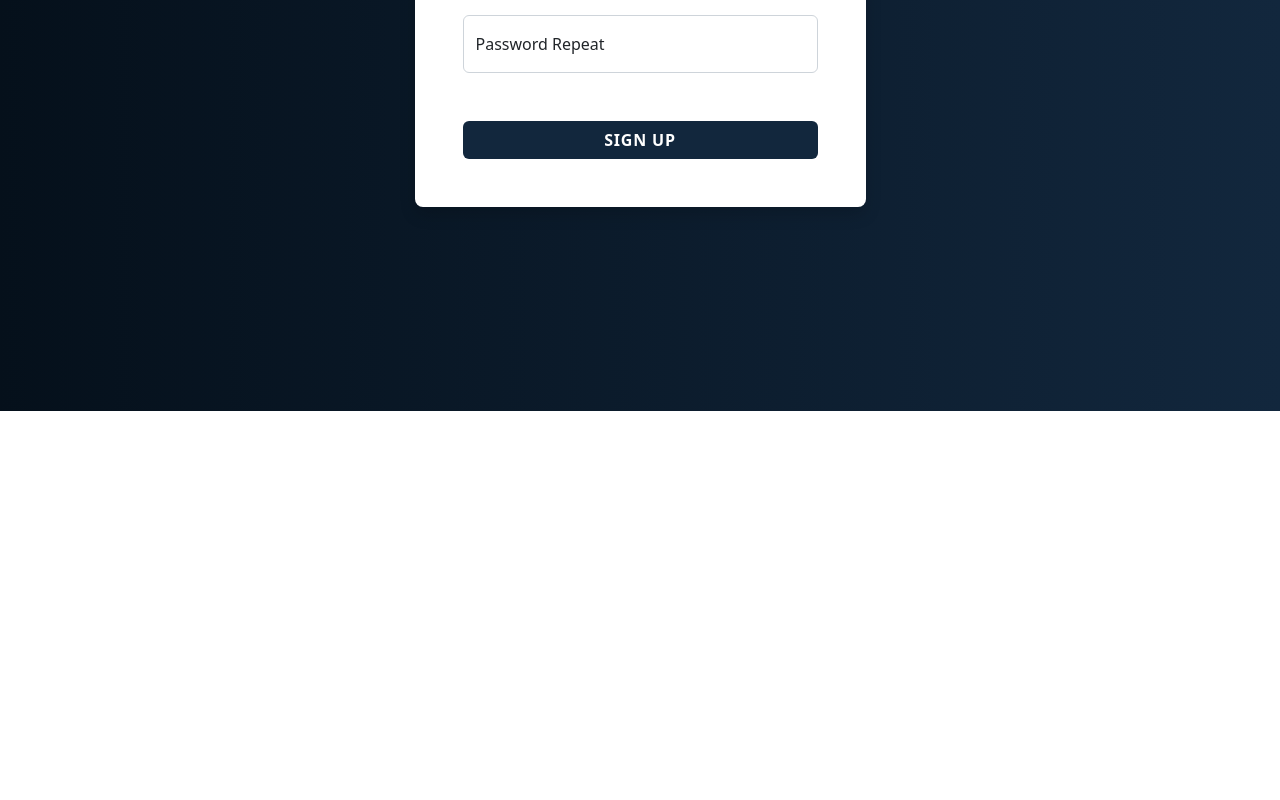
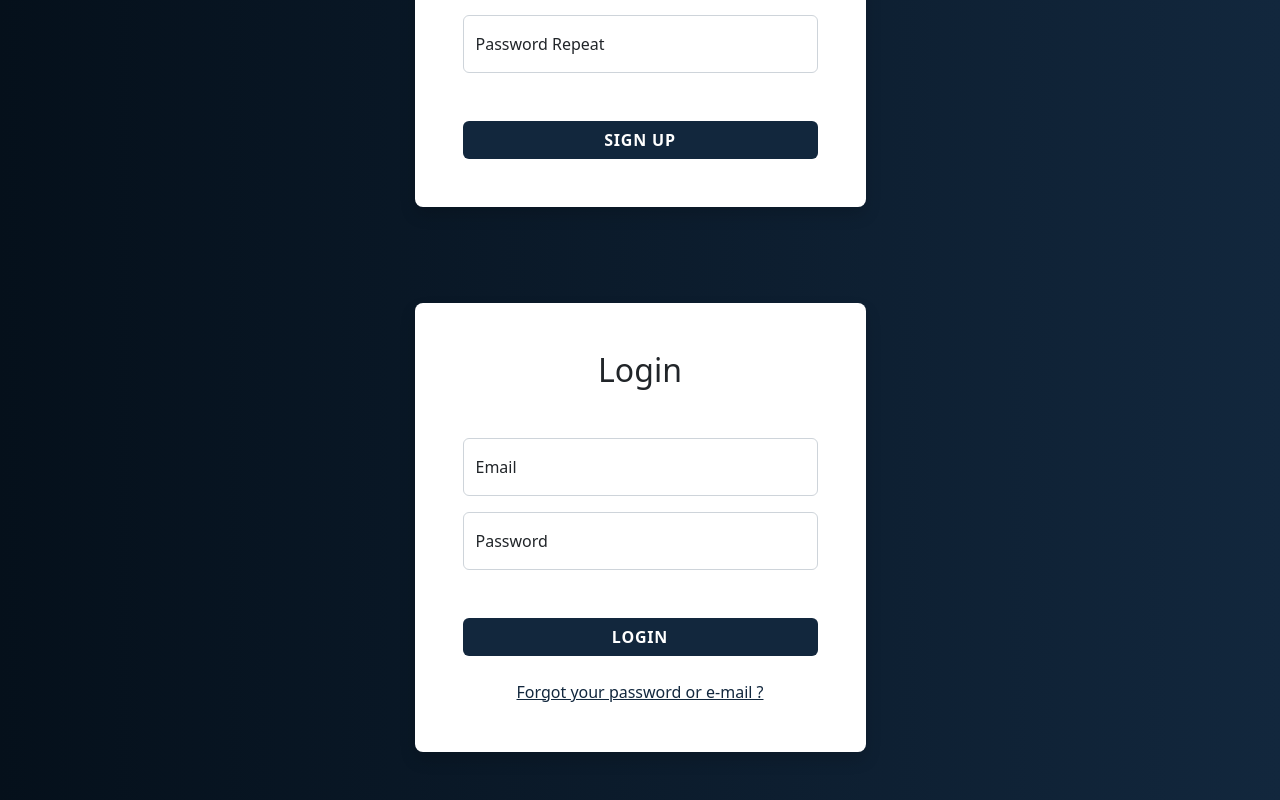
Before and after one commit to duhayildirim/BlogUIReact, a React (Create React App) app: page / in a window 1280 px wide. Shown: the part 389-1189 px from the top of the page. Before the commit the page ends 800 px from the top, so only its background shows below. Built offline with nearby package versions, Linux system fonts and the light colour scheme.

Commit message:
Login page

```diff
--- a/src/Styles/Form.css
+++ b/src/Styles/Form.css
@@ -2,6 +2,11 @@ body {
   background: #12273d;
   background: linear-gradient(to right, #05101b, #12273d);
 }
+
+a {
+ color: #12273d !important;
+}
+
 
 .btn-login {
   font-size: 0.9rem;
--- a/src/index.js
+++ b/src/index.js
@@ -4,6 +4,7 @@ import './index.css';
 import './styles/Form.css';
 import reportWebVitals from './reportWebVitals';
 import UserSignupPage from './pages/UserSignupPage';
+import UserLoginPage from './pages/UserLoginPage';
 import 'bootstrap/dist/css/bootstrap.min.css';
 
 
@@ -11,6 +12,7 @@ const root = ReactDOM.createRoot(document.getElementById('root'));
 root.render(
   <React.StrictMode>
     <UserSignupPage />
+    <UserLoginPage />
   </React.StrictMode>
 );
 
--- /dev/null
+++ b/src/pages/UserLoginPage.js
@@ -0,0 +1,50 @@
+import React from "react";
+import Input from "../components/Input"
+
+class UserLoginPage extends React.Component {
+    state = {
+        email: null,
+        password: null
+    }
+
+    onChange = e => {
+        const { name, value } = e.target
+
+        this.setState({
+            [name]: value
+        })
+    }
+
+    render() {
+        return (
+            <div className="container">
+                <div className="row">
+                    <div className="col-sm-9 col-md-7 col-lg-5 mx-auto">
+                        <div className="card border-0 shadow rounded-3 my-5">
+                            <div className="card-body p-4 p-sm-5">
+                                <h2 className="card-title text-center mb-5 fw-light">Login</h2>
+                                <form>
+                                    <Input type="email" name="email" label="Email" placeHolder="asdas@gmail.com" onChange={this.onChange} />
+                                    <Input type="password" name="password" label="Password" placeHolder="password" onChange={this.onChange} />
+                                    <div className="d-grid mt-5">
+                                        <button className="btn btn-login text-uppercase fw-bold" type="submit">
+                                            {/* {pendingApiCall ? <div className="spinner-grow mt-2">
+                                                <span className="sr-only"></span>
+                                            </div> : "Login"} */}
+                                            Login
+                                        </button>
+                                    </div>
+                                    <div className="d-grid text-center mt-4">
+                                        <a href="#">Forgot your password or e-mail ?</a>
+                                    </div>
+                                </form>
+                            </div>
+                        </div>
+                    </div>
+                </div>
+            </div>
+        )
+    }
+}
+
+export default UserLoginPage
--- a/src/pages/UserSignupPage.js
+++ b/src/pages/UserSignupPage.js
@@ -85,4 +85,4 @@ class UserSignupPage extends React.Component {
     }
 }
 
-export default UserSignupPage;
+export default UserSignupPage
```
